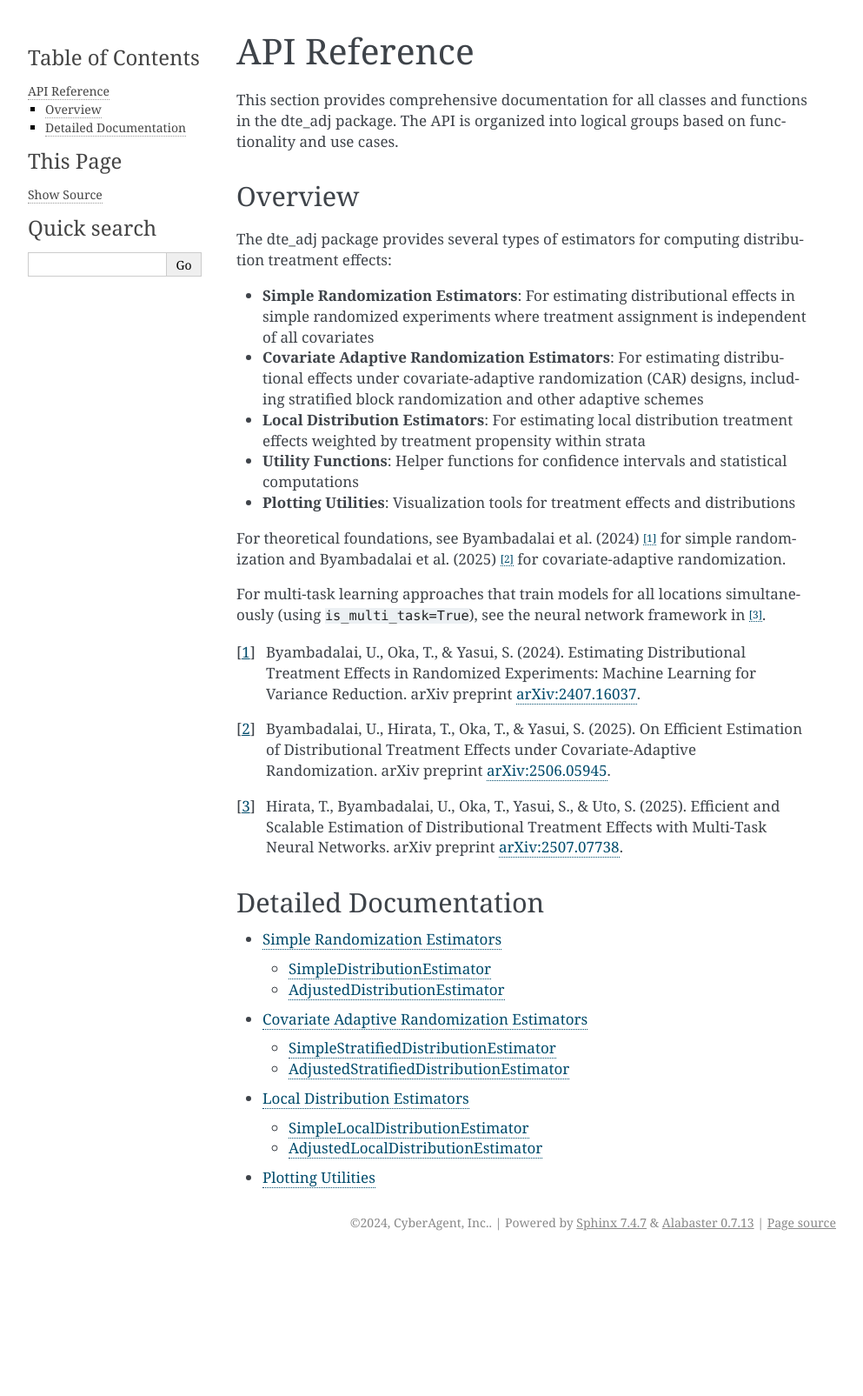
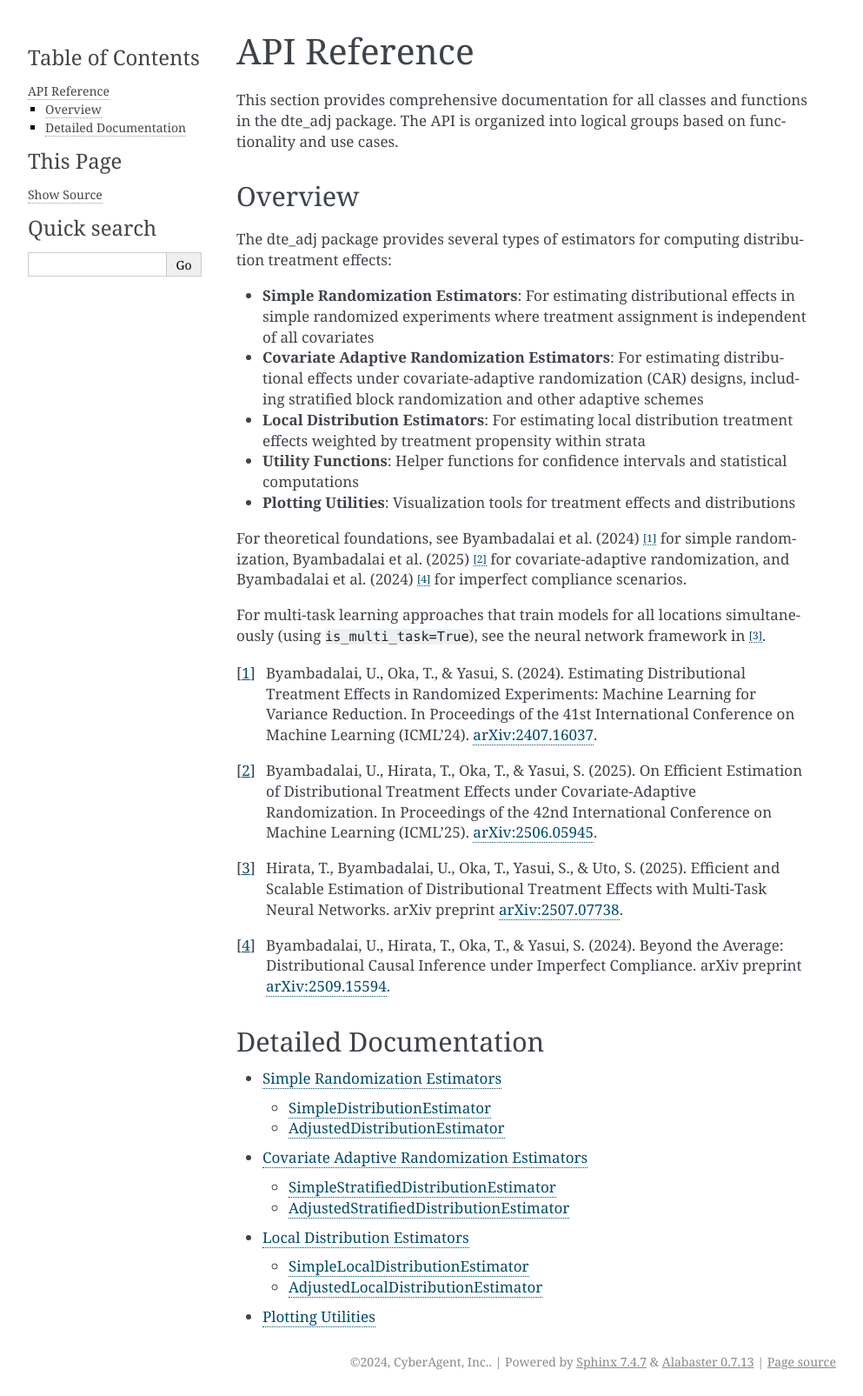
Before and after one commit to CyberAgentAILab/python-dte-adjustment, a Sphinx documentation site: the page built from docs/source/api_reference.rst, in a window 1280 px wide. Shown: the whole page at 87% size, without its empty margins (148-1141 px from the left). Built offline with Sphinx 7.4.7, drawn with Linux system fonts in a browser that asks for light colours; before the commit the page ends 1445 px from its top, so only the background shows below that.

```diff
--- a/docs/source/api/local.rst
+++ b/docs/source/api/local.rst
@@ -1,7 +1,11 @@
 Local Distribution Estimators
 ==============================
 
-This page documents local distribution treatment effect estimators that compute treatment effects weighted by treatment propensity within each stratum. These estimators are particularly useful for handling treatment assignment heterogeneity across strata.
+This page documents local distribution treatment effect estimators that compute treatment effects weighted by treatment propensity within each stratum. These estimators are particularly useful for handling treatment assignment heterogeneity across strata and scenarios with imperfect compliance.
+
+Local distribution treatment effects (LDTE) and local probability treatment effects (LPTE) provide methods for causal inference that account for treatment assignment vs. treatment receipt differences. For theoretical foundations on imperfect compliance scenarios, see:
+
+* Byambadalai, U., Hirata, T., Oka, T., & Yasui, S. (2024). *Beyond the Average: Distributional Causal Inference under Imperfect Compliance*. `arXiv:2509.15594 <https://arxiv.org/abs/2509.15594>`_.
 
 SimpleLocalDistributionEstimator
 --------------------------------
--- a/docs/source/api_reference.rst
+++ b/docs/source/api_reference.rst
@@ -14,15 +14,17 @@ The dte_adj package provides several types of estimators for computing distribut
 * **Utility Functions**: Helper functions for confidence intervals and statistical computations
 * **Plotting Utilities**: Visualization tools for treatment effects and distributions
 
-For theoretical foundations, see Byambadalai et al. (2024) [#simple2024]_ for simple randomization and Byambadalai et al. (2025) [#car2025]_ for covariate-adaptive randomization.
+For theoretical foundations, see Byambadalai et al. (2024) [#simple2024]_ for simple randomization, Byambadalai et al. (2025) [#car2025]_ for covariate-adaptive randomization, and Byambadalai et al. (2024) [#compliance2024]_ for imperfect compliance scenarios.
 
 For multi-task learning approaches that train models for all locations simultaneously (using ``is_multi_task=True``), see the neural network framework in [#multitask2025]_.
 
-.. [#simple2024] Byambadalai, U., Oka, T., & Yasui, S. (2024). Estimating Distributional Treatment Effects in Randomized Experiments: Machine Learning for Variance Reduction. arXiv preprint `arXiv:2407.16037 <https://arxiv.org/abs/2407.16037>`_.
+.. [#simple2024] Byambadalai, U., Oka, T., & Yasui, S. (2024). Estimating Distributional Treatment Effects in Randomized Experiments: Machine Learning for Variance Reduction. In Proceedings of the 41st International Conference on Machine Learning (ICML'24). `arXiv:2407.16037 <https://arxiv.org/abs/2407.16037>`_.
 
-.. [#car2025] Byambadalai, U., Hirata, T., Oka, T., & Yasui, S. (2025). On Efficient Estimation of Distributional Treatment Effects under Covariate-Adaptive Randomization. arXiv preprint `arXiv:2506.05945 <https://arxiv.org/abs/2506.05945>`_.
+.. [#car2025] Byambadalai, U., Hirata, T., Oka, T., & Yasui, S. (2025). On Efficient Estimation of Distributional Treatment Effects under Covariate-Adaptive Randomization. In Proceedings of the 42nd International Conference on Machine Learning (ICML'25). `arXiv:2506.05945 <https://arxiv.org/abs/2506.05945>`_.
 
 .. [#multitask2025] Hirata, T., Byambadalai, U., Oka, T., Yasui, S., & Uto, S. (2025). Efficient and Scalable Estimation of Distributional Treatment Effects with Multi-Task Neural Networks. arXiv preprint `arXiv:2507.07738 <https://arxiv.org/abs/2507.07738>`_.
+
+.. [#compliance2024] Byambadalai, U., Hirata, T., Oka, T., & Yasui, S. (2024). Beyond the Average: Distributional Causal Inference under Imperfect Compliance. arXiv preprint `arXiv:2509.15594 <https://arxiv.org/abs/2509.15594>`_.
 
 Detailed Documentation
 ----------------------
```
Also changed, not shown: README.md (+14 -6 lines), docs/source/index.rst (+5 -2 lines), 1 other file.
